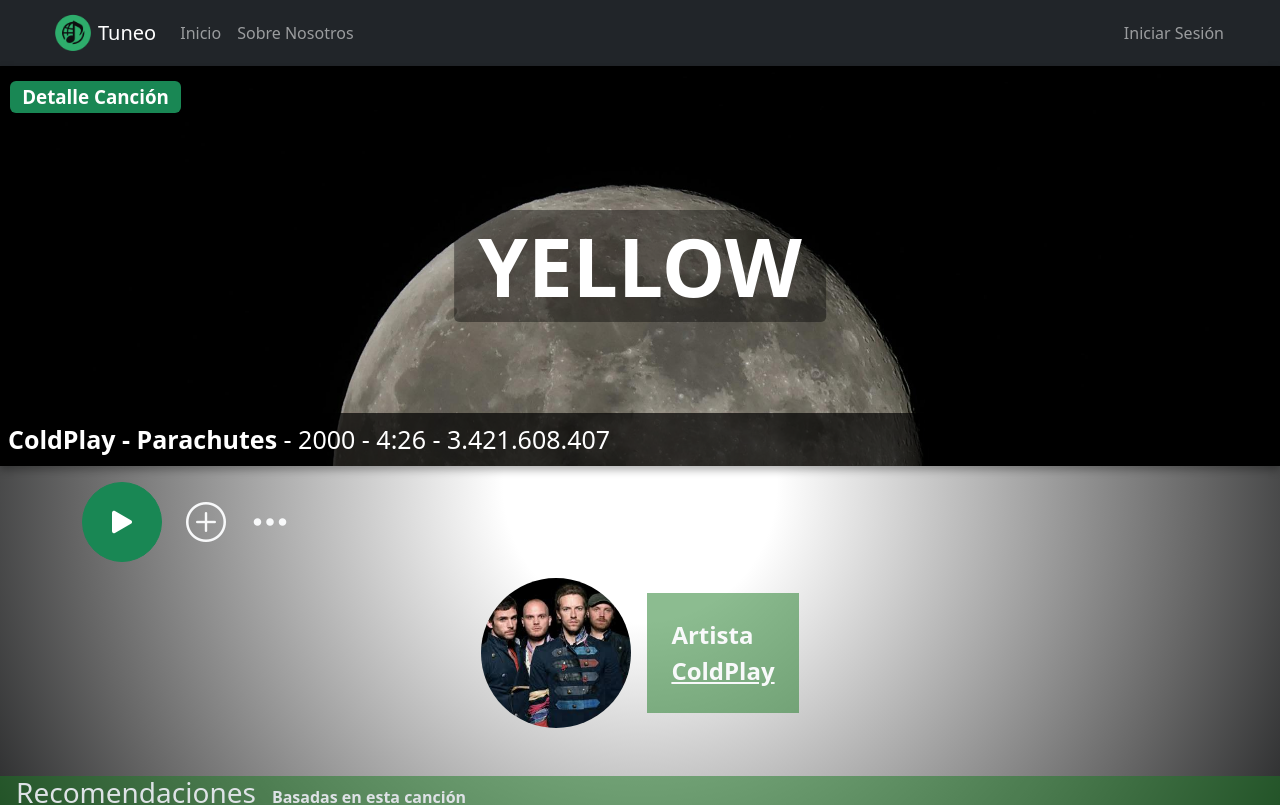
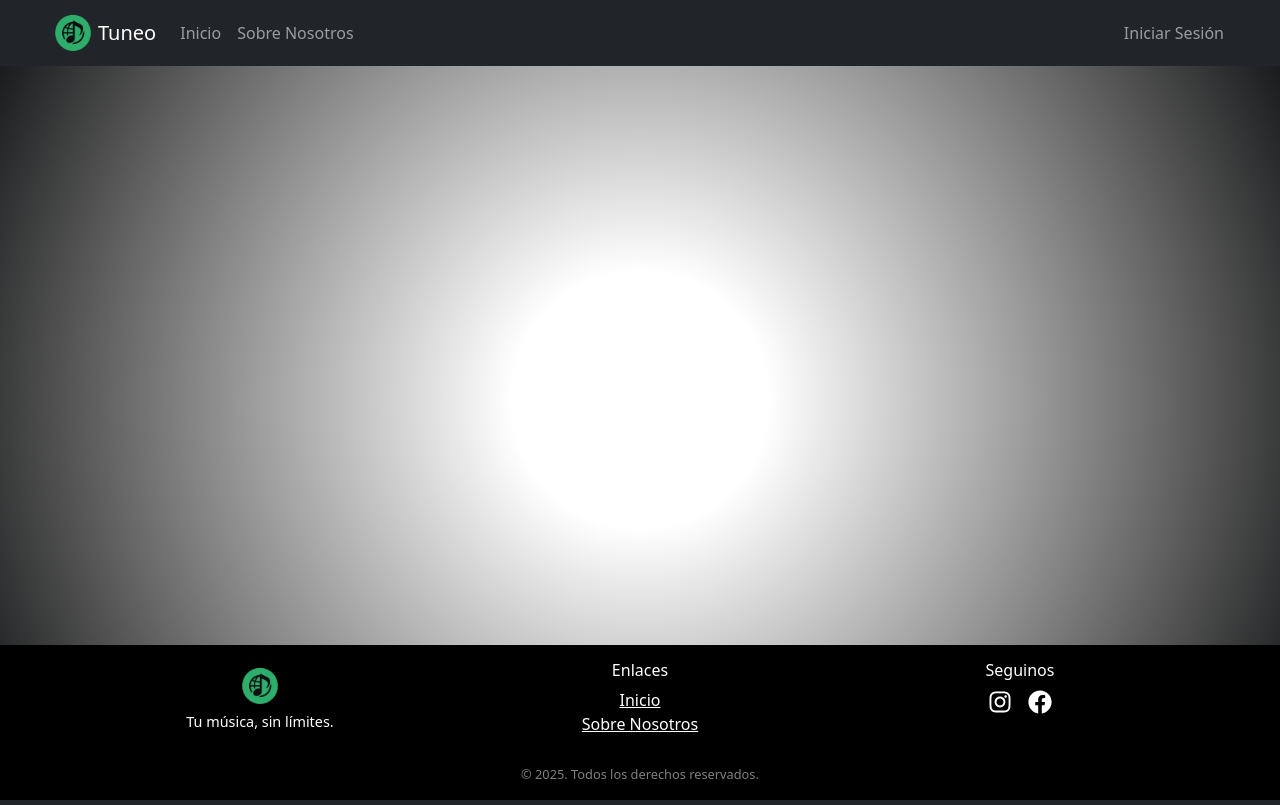
Before and after one commit to LynxWiLd/Proyecto-Modulo2-G1, a React (Vite) app: page /detalle/1 in a window 1280 px wide. Shown: the top 805 px of the page. Built offline with nearby package versions, Linux system fonts and the light colour scheme.

Commit message:
remuevo contenido de detalle cancion y itemcancion para fusionar actualizacion mas adelante

```diff
--- a/src/App.jsx
+++ b/src/App.jsx
@@ -6,7 +6,6 @@
 import Login from "./components/pages/Login";
 import Register from "./components/pages/Register";
 import Error404 from "./components/pages/Error404";
-import DetalleCancion from "./components/pages/DetalleCancion";
 import { useEffect, useState } from "react";
 import FormularioCancion from "./components/pages/FormularioCancion";
 import ProtectorRutas from "./components/routes/ProtectorRutas";
@@ -65,7 +64,7 @@
         <Route path="/register" element={<Register />} />
         <Route
           path="/detalle/:id"
-          element={<DetalleCancion canciones={canciones} />}
+          element={""}
         />
 
         {/* RUTAS PROTEGIDAS */}
--- a/src/components/pages/DetalleCancion.jsx
+++ /dev/null
@@ -1,85 +0,0 @@
-import Image from "react-bootstrap/Image";
-import imgPortada from "../assets/imgDetalleCancion/portadaYellow.jpg";
-import imgGrupo from "../assets/imgDetalleCancion/grupoColdplay.jfif";
-import { Button } from "react-bootstrap";
-import { Link } from "react-router";
-
-// debera recibir por props la "cancion" seleccionada. El props "canciones" tiene las canciones recomendadas en la tabla de abajo
-const DetalleCancion = ({ canciones }) => {
-  return (
-    <main>
-      <section className="text-ligth position-relative">
-        {/* imagen portada de la cancion */}
-        <div className="imagen-container">
-          <Image
-            src={imgPortada}
-            className="imgPortadaCancion"
-            fluid
-            alt="imagen portada canción o album"
-          />
-        </div>
-        {/*Overlay Superior Izquierda: "Artista Verificado" */}
-        <div className="overlay top-left">
-          <span className="badge bg-success">Detalle Canción</span>
-        </div>
-
-        {/* Overlay centro: nombre Cancion */}
-        <div className="overlay centered-text text-white p-2">
-          <h1 className="mb-0 fw-bold display-1 px-3">YELLOW</h1>
-        </div>
-
-        {/* Overlay Inferior Izquierda: Detalles */}
-        <div className="overlay bottom-left text-white p-2">
-          <p className="mb-0">
-            <span className="fw-bold">ColdPlay - Parachutes</span> - 2000 - 4:26
-            - 3.421.608.407
-          </p>
-        </div>
-      </section>
-
-      {/* ------boton PLAY ára escuchar la cancion --------*/}
-      <section className="container my-3 d-flex justify-content-start align-items-center gap-4">
-        <Button
-          variant="success"
-          className="botonPlay d-flex justify-content-center align-items-center rounded-circle"
-          title="Reproducir canción"
-        >
-          <i className="bi bi-play-fill fs-1  text-white"></i>
-        </Button>
-
-        <Link className="text-light" title="Guardar en tu Biblioteca">
-          <i className="bi bi-plus-circle fs-1"></i>
-        </Link>
-
-        <Link className="text-light" title="Más opciones">
-          <i className="bi bi-three-dots fs-1"></i>
-        </Link>
-      </section>
-
-      {/* ----- informacion del cantante o banda -------- */}
-      <section className="container d-flex justify-content-center align-items-center">
-        <Image
-          src={imgGrupo}
-          className="imgCircularAlbum rounded-circle"
-          alt="imagen del grupo"
-        />
-
-        <div className="ms-3 fondoTransparente p-4">
-          <div className="fw-bold fs-4 text-light">Artista</div>
-          <Link className="fw-bold fs-4 text-light" to={""}>
-            ColdPlay
-          </Link>
-        </div>
-      </section>
-
-      <section className="px-3 mt-5 fondoTransparente">
-        <div className="d-flex align-items-center">
-          <h3>Recomendaciones</h3>
-          <p className="ms-3 mb-0 fw-bold">Basadas en esta canción</p>
-        </div>
-      </section>
-    </main>
-  );
-};
-
-export default DetalleCancion;
```
Also changed, not shown: src/components/services/ItemCancion.jsx (deleted, +0 -18 lines).
